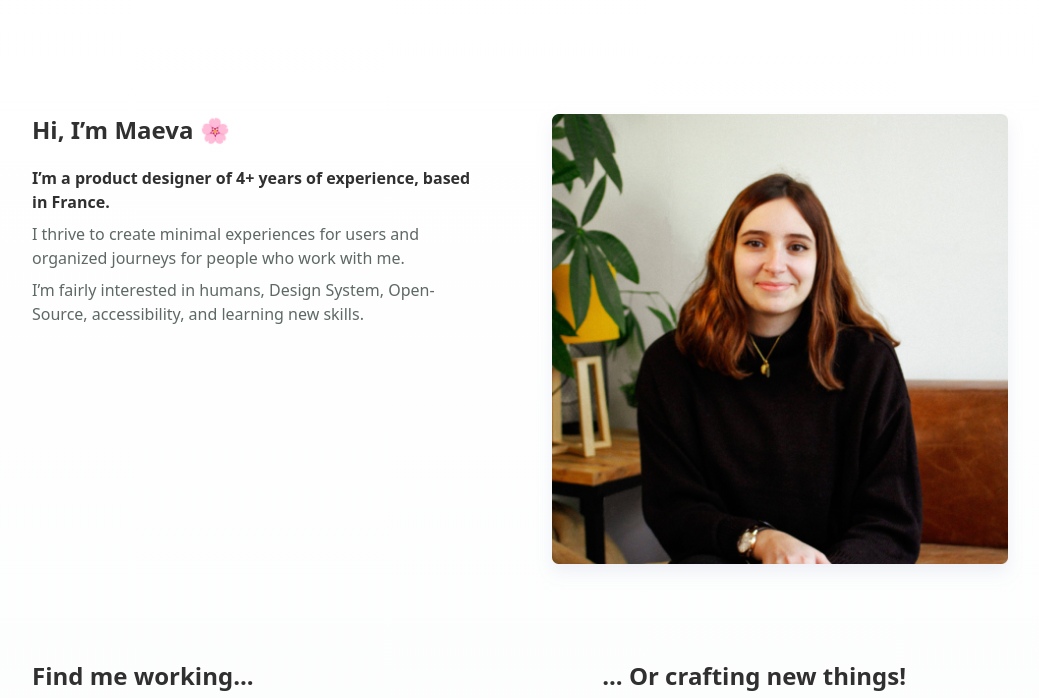
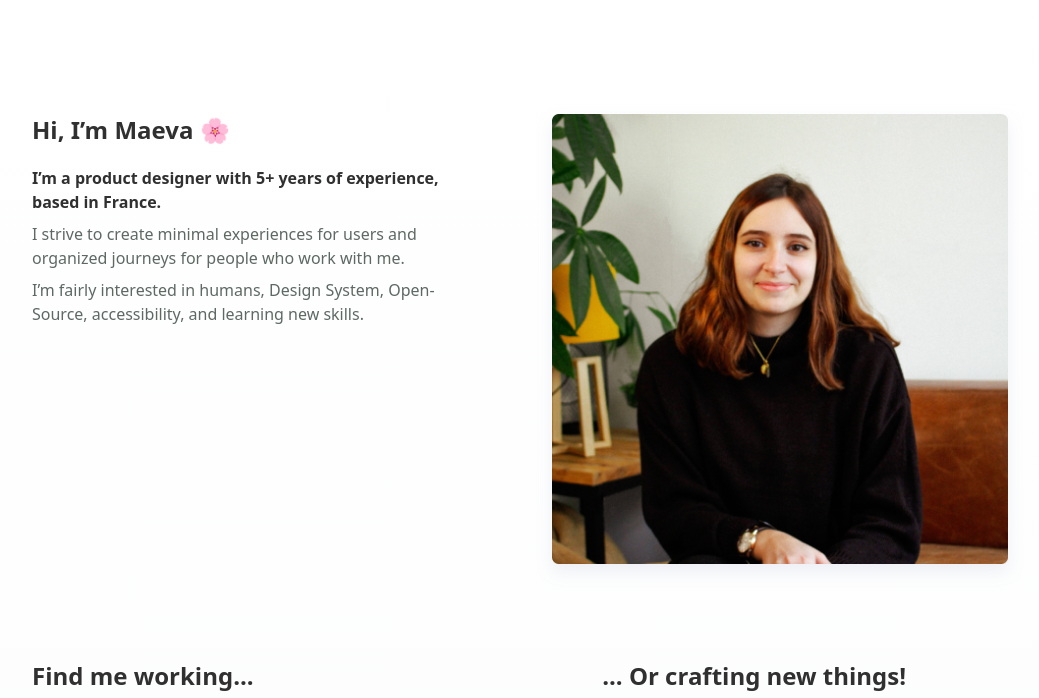
Before and after one commit to maevalienard/Portfolio, a website: page about.html in a window 1280 px wide. Shown: the part 102-800 px from the top of the page, without its empty margins (120-1159 px from the left). Drawn offline with Linux system fonts and the light colour scheme.

Commit message:
corrected typos

```diff
--- a/about.html
+++ b/about.html
@@ -42,8 +42,8 @@
                 <div id="introduction" class="grid grid-cols-1 sm:grid-cols-2 gap-16 pt-12 md:pt-24 justify-items-center">
                     <div class="text-center px-6 md:px-0 md:text-left">
                         <h1 class="font-bold text-neutral-dk text-2xl pb-5">Hi, I’m Maeva 🌸</h1>
-                        <p class="font-bold text-neutral-dk">I’m a product designer of 4+ years of experience, based in France.</p>
-                        <p class="text-neutral-md pt-2">I thrive to create minimal experiences for users and organized journeys for people who work with me.</p>
+                        <p class="font-bold text-neutral-dk">I’m a product designer with 5+ years of experience, based in France.</p>
+                        <p class="text-neutral-md pt-2">I strive to create minimal experiences for users and organized journeys for people who work with me.</p>
                         <p class="text-neutral-md pt-2">I’m fairly interested in humans, Design System, Open-Source, accessibility, and learning new skills. </p>
                     </div>
                     <div>
```
Also changed, not shown: 2 other files.
